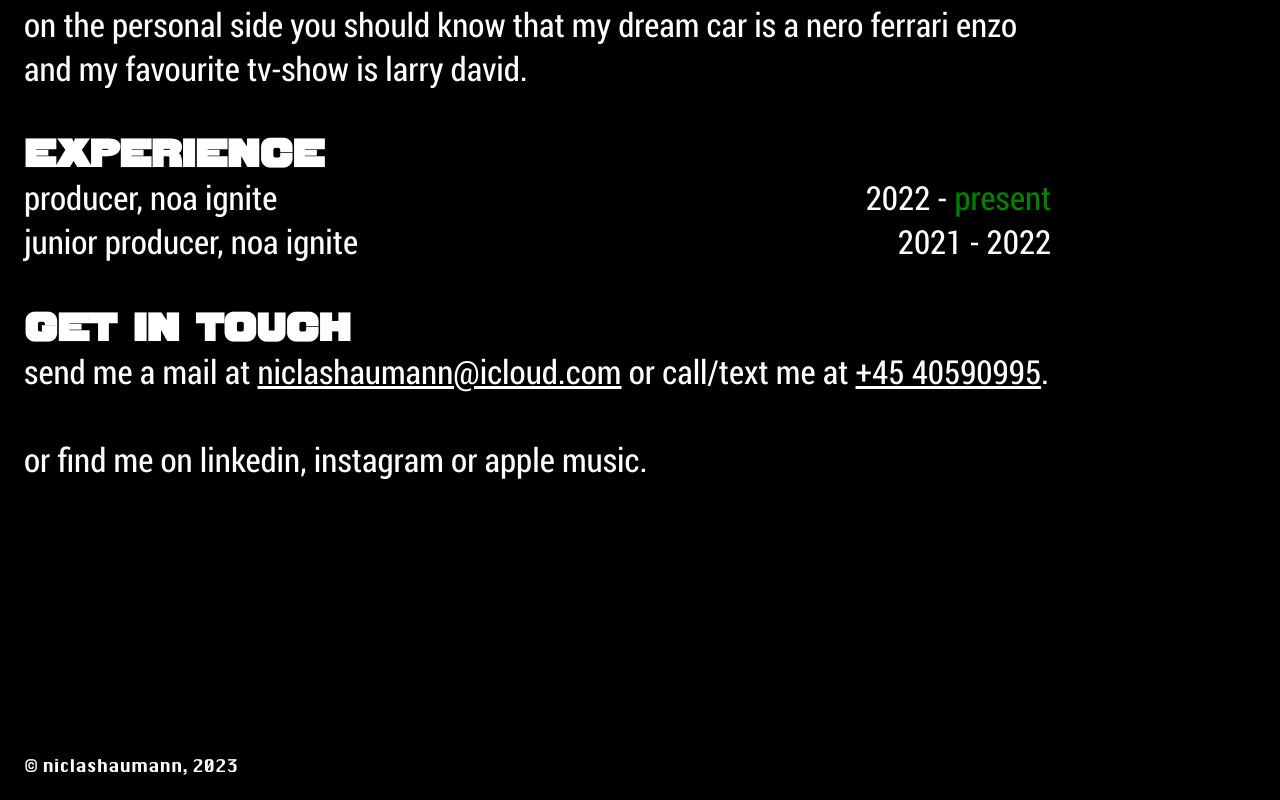
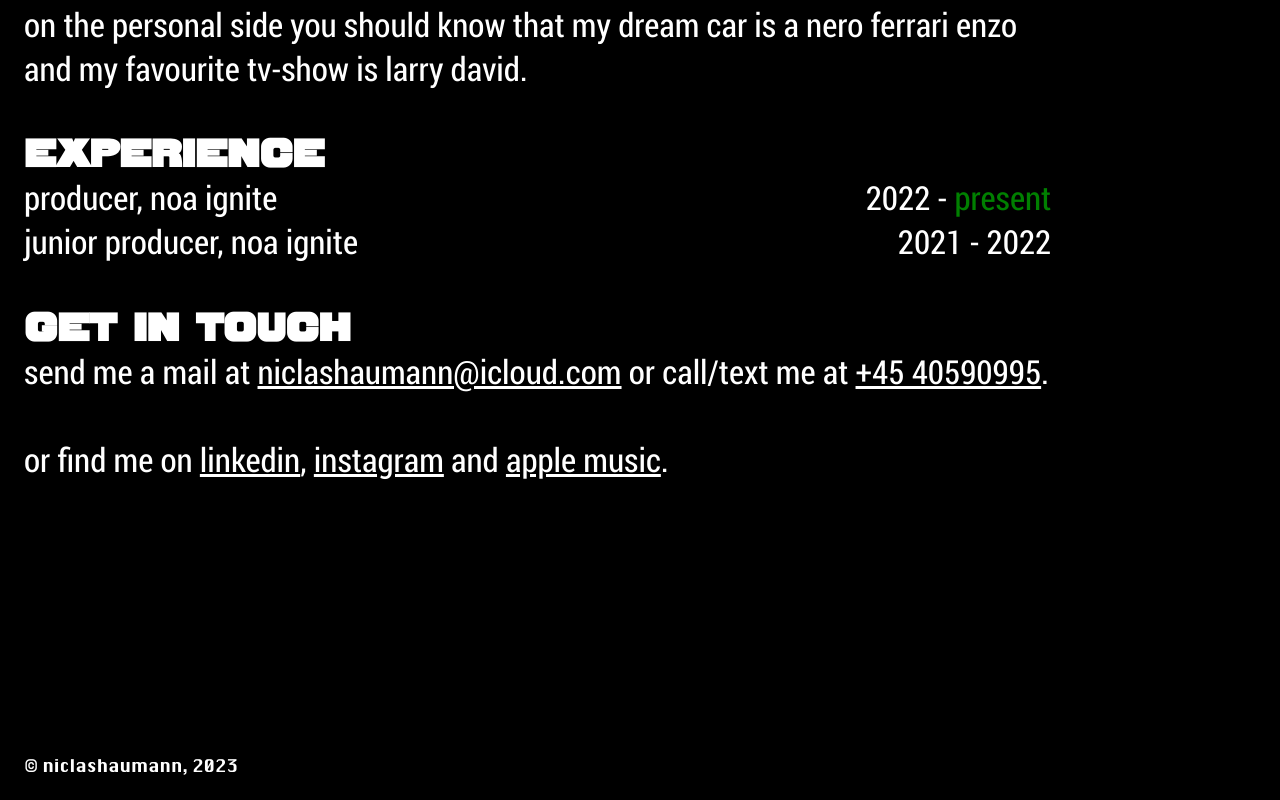
Before and after one commit to niclashaumann/niclashaumann, a JavaScript app: page / in a window 1280 px wide. Shown: the part 1516-2316 px from the top of the page. Built offline with nearby package versions, Linux system fonts and the light colour scheme; the HTML template or start-up script is replaced by a standard one.

Commit message:
Forgot linkedin, instragram and apple music.

```diff
--- a/src/App.js
+++ b/src/App.js
@@ -73,7 +73,15 @@ function App() {
             or call/text me at <a href={`tel:+4540590995`}>+45 40590995</a>.
             <br />
             <br />
-            or find me on linkedin, instagram or apple music.
+            or find me on{" "}
+            <a href="https://www.linkedin.com/in/niclashaumann/">
+              linkedin
+            </a>,{" "}
+            <a href="https://www.instagram.com/niclashaumann/">instagram</a> and{" "}
+            <a href="https://music.apple.com/profile/niclashaumann">
+              apple music
+            </a>
+            .
           </p>
         </div>
       </div>
```
